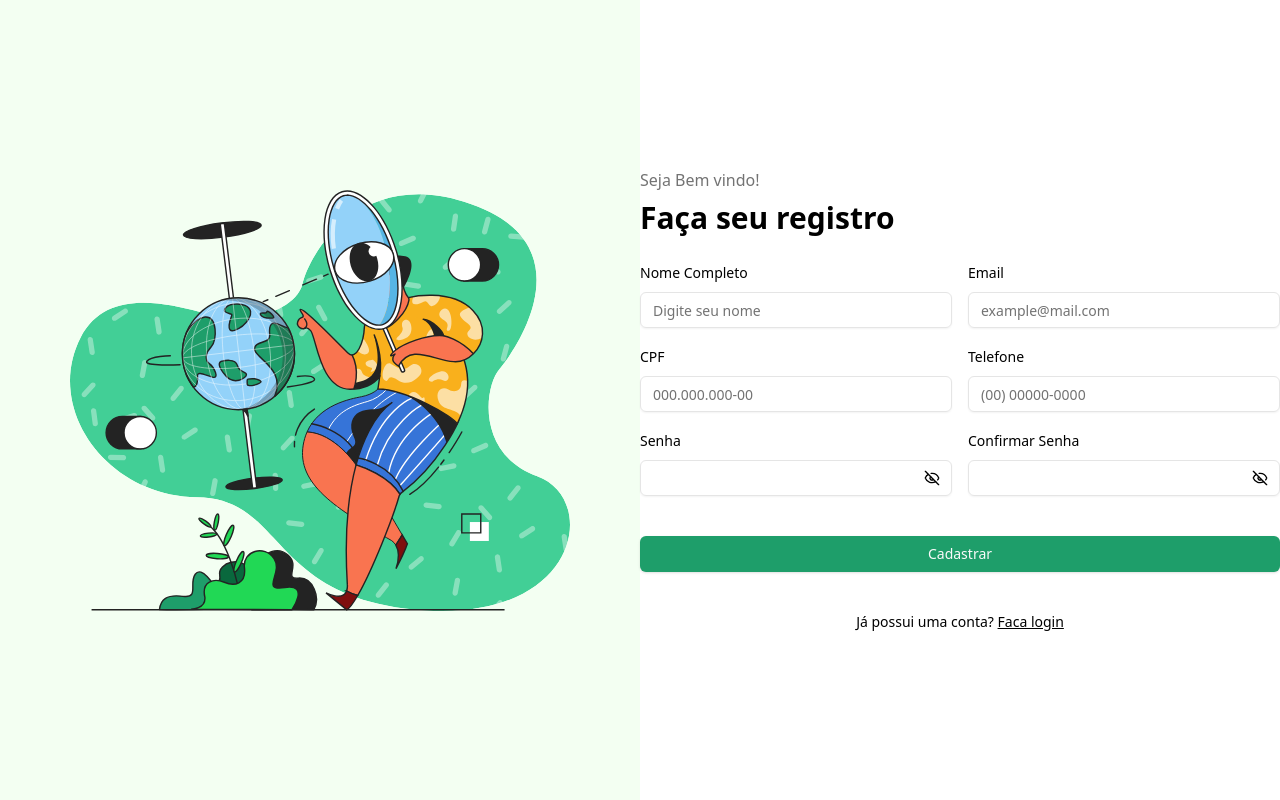
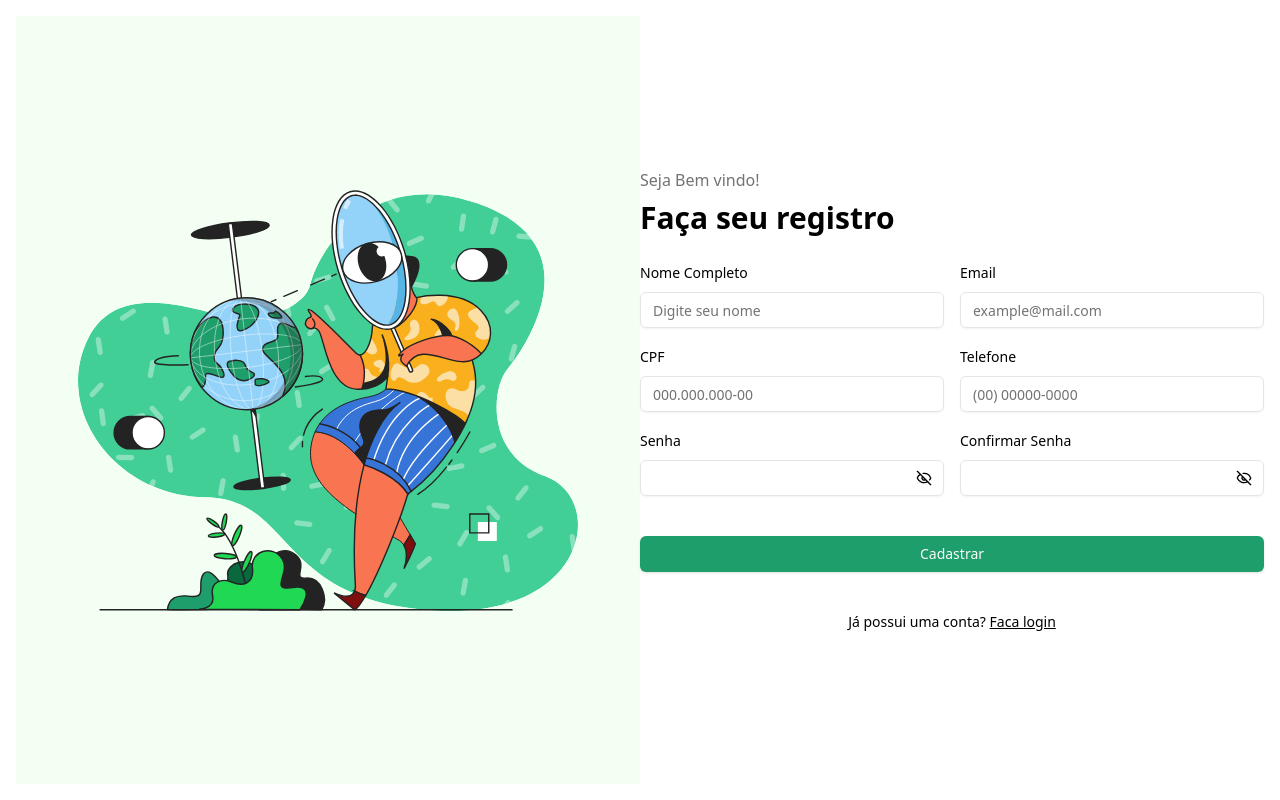
Before and after one commit to Capellinx/ICMBio---FrontEnd, a Next.js app: page /register in a window 1280 px wide. Built offline with nearby package versions, Linux system fonts and the light colour scheme.

Commit message:
feat: add padding in main tag

```diff
--- a/src/app/(auth)/register/page.tsx
+++ b/src/app/(auth)/register/page.tsx
@@ -8,7 +8,7 @@ import { RegisterForm } from "@/components/forms/register-form"
 
 export default function Register() {
    return (
-      <main className="w-full lg:grid  lg:grid-cols-2 h-screen">
+      <main className="w-full lg:grid  lg:grid-cols-2 h-screen p-4">
          <section className="bg-[#F3FFF2] hidden  lg:flex lg:items-center lg:justify-center">
             <Image
                src={logo}
```
